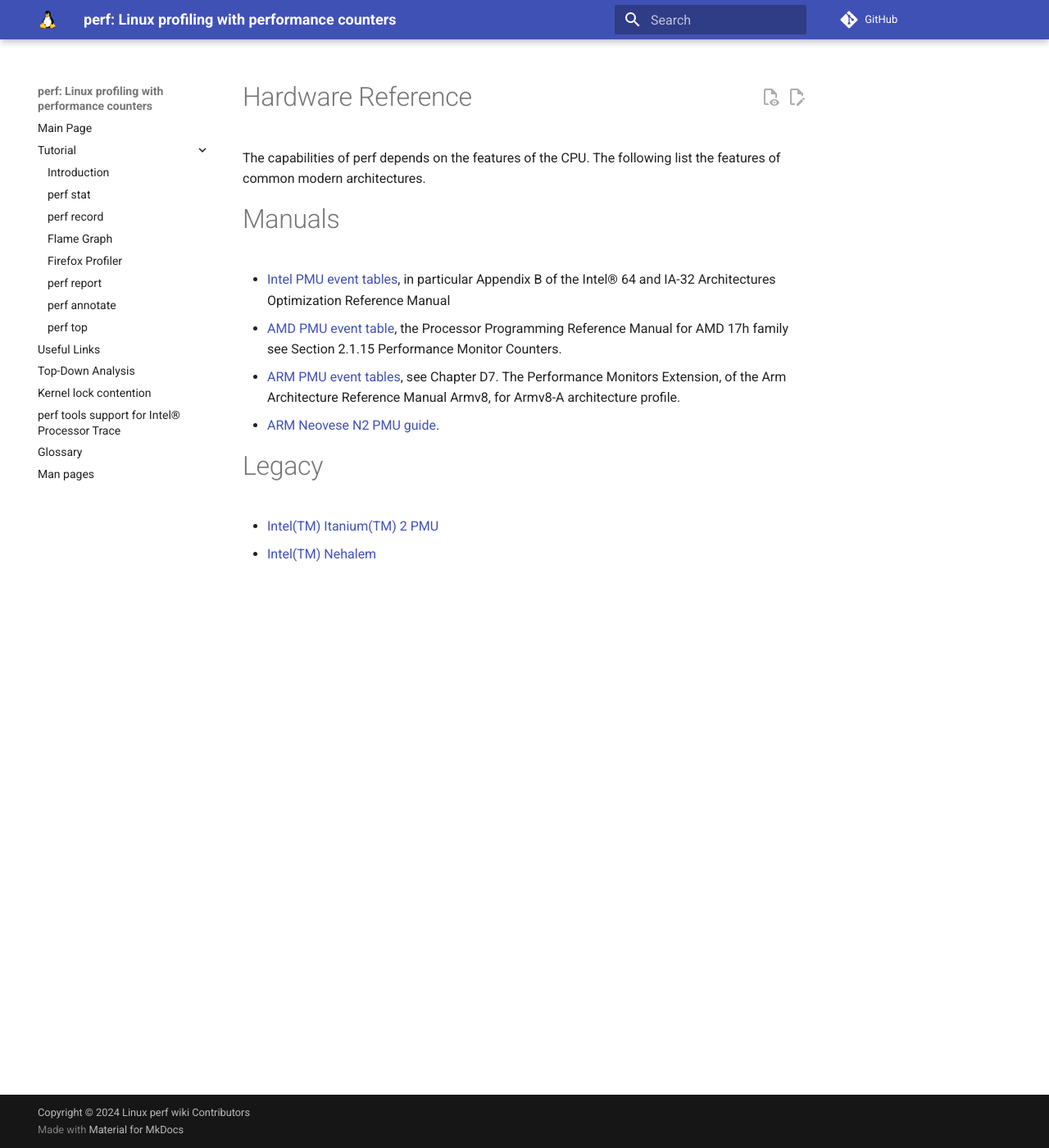
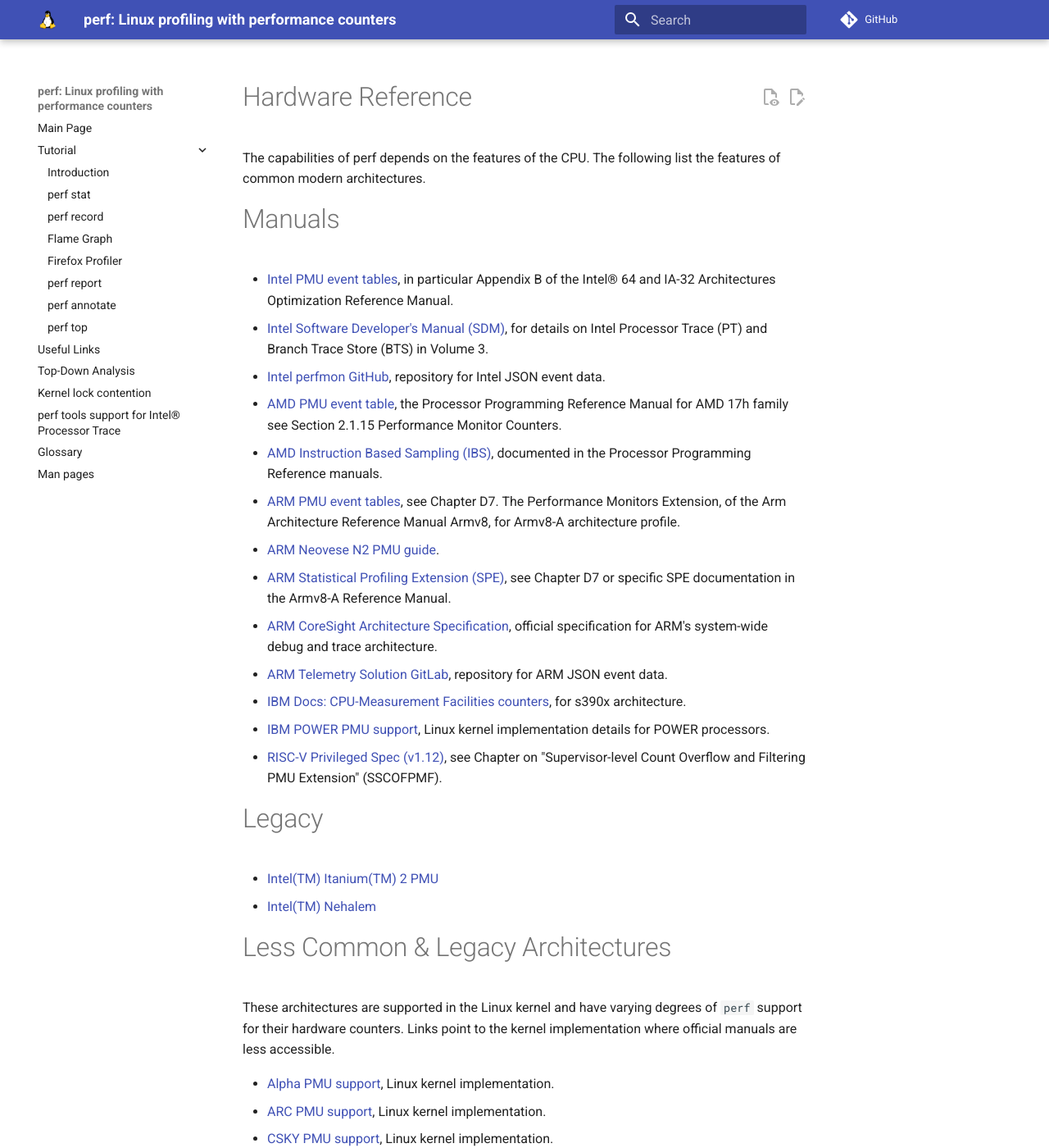
Before and after one commit to perfwiki/main, an MkDocs documentation site: the page built from docs/hardware-reference.md, in a window 1280 px wide and 1400 px high. Shown: the whole window at 82% size. Built offline with MkDocs 1.6.1 and Material for MkDocs 9.7.7, drawn with Linux system fonts in a browser that asks for light colours; comment, search, counter and statistics services are not loaded; some of the changed text lies outside the part shown.

Commit message:
hardware-reference: Add some generally place holder links

```diff
--- a/docs/hardware-reference.md
+++ b/docs/hardware-reference.md
@@ -4,12 +4,35 @@
 
 # Manuals
 
-- [Intel PMU event tables](https://software.intel.com/content/www/us/en/develop/download/intel-64-and-ia-32-architectures-optimization-reference-manual.html), in particular Appendix B of the Intel® 64 and IA-32 Architectures Optimization Reference Manual
-- [AMD PMU event table](https://developer.amd.com/resources/developer-guides-manuals/), the Processor Programming Reference Manual for AMD 17h family see Section 2.1.15 Performance Monitor Counters.
+- [Intel PMU event tables](https://www.intel.com/content/www/us/en/developer/articles/technical/intel-sdm.html), in particular Appendix B of the Intel® 64 and IA-32 Architectures Optimization Reference Manual.
+- [Intel Software Developer's Manual (SDM)](https://www.intel.com/content/www/us/en/developer/articles/technical/intel-sdm.html), for details on Intel Processor Trace (PT) and Branch Trace Store (BTS) in Volume 3.
+- [Intel perfmon GitHub](https://github.com/intel/perfmon), repository for Intel JSON event data.
+- [AMD PMU event table](https://www.amd.com/en/developer/resources/technical-documents.html), the Processor Programming Reference Manual for AMD 17h family see Section 2.1.15 Performance Monitor Counters.
+- [AMD Instruction Based Sampling (IBS)](https://www.amd.com/en/developer/resources/technical-documents.html), documented in the Processor Programming Reference manuals.
 - [ARM PMU event tables](https://developer.arm.com/architectures/cpu-architecture/a-profile/docs), see Chapter D7. The Performance Monitors Extension, of the Arm Architecture Reference Manual Armv8, for Armv8-A architecture profile.
 - [ARM Neovese N2 PMU guide](print/arm_neoverse_n2_pmu_guide_109710_0003_03_en.pdf).
+- [ARM Statistical Profiling Extension (SPE)](https://developer.arm.com/architectures/cpu-architecture/a-profile/docs), see Chapter D7 or specific SPE documentation in the Armv8-A Reference Manual.
+- [ARM CoreSight Architecture Specification](https://developer.arm.com/documentation/ihi0029/latest), official specification for ARM's system-wide debug and trace architecture.
+- [ARM Telemetry Solution GitLab](https://git.gitlab.arm.com/telemetry-solution/telemetry-solution), repository for ARM JSON event data.
+- [IBM Docs: CPU-Measurement Facilities counters](https://www.ibm.com/docs/en/linux-on-z?topic=reference-cpu-measurement-facilities-counters), for s390x architecture.
+- [IBM POWER PMU support](https://git.kernel.org/pub/scm/linux/kernel/git/torvalds/linux.git/tree/arch/powerpc/perf/), Linux kernel implementation details for POWER processors.
+- [RISC-V Privileged Spec (v1.12)](https://github.com/riscv/riscv-isa-manual/releases/download/Priv-v1.12/riscv-privileged-20211203.pdf), see Chapter on "Supervisor-level Count Overflow and Filtering PMU Extension" (SSCOFPMF).
 
 # Legacy
 
 - [Intel(TM) Itanium(TM) 2 PMU](montecito.md)
 - [Intel(TM) Nehalem](nehalem.md)
+
+# Less Common & Legacy Architectures
+
+These architectures are supported in the Linux kernel and have varying degrees of `perf` support for their hardware counters. Links point to the kernel implementation where official manuals are less accessible.
+
+- [Alpha PMU support](https://git.kernel.org/pub/scm/linux/kernel/git/torvalds/linux.git/tree/arch/alpha/kernel/perf_event.c), Linux kernel implementation.
+- [ARC PMU support](https://git.kernel.org/pub/scm/linux/kernel/git/torvalds/linux.git/tree/arch/arc/kernel/perf_event.c), Linux kernel implementation.
+- [CSKY PMU support](https://git.kernel.org/pub/scm/linux/kernel/git/torvalds/linux.git/tree/arch/csky/kernel/perf_event.c), Linux kernel implementation.
+- [LoongArch PMU support](https://git.kernel.org/pub/scm/linux/kernel/git/torvalds/linux.git/tree/arch/loongarch/kernel/perf_event.c), Linux kernel implementation.
+- [MIPS PMU support](https://git.kernel.org/pub/scm/linux/kernel/git/torvalds/linux.git/tree/arch/mips/kernel/perf_event.c), Linux kernel implementation.
+- [PA-RISC (parisc) PMU support](https://git.kernel.org/pub/scm/linux/kernel/git/torvalds/linux.git/tree/arch/parisc/kernel/perf_event.c), Linux kernel implementation.
+- [Sparc PMU support](https://git.kernel.org/pub/scm/linux/kernel/git/torvalds/linux.git/tree/arch/sparc/kernel/perf_event.c), Linux kernel implementation.
+- [SuperH (sh) PMU support](https://git.kernel.org/pub/scm/linux/kernel/git/torvalds/linux.git/tree/arch/sh/kernel/perf_event.c), Linux kernel implementation.
+- [Xtensa PMU support](https://git.kernel.org/pub/scm/linux/kernel/git/torvalds/linux.git/tree/arch/xtensa/kernel/perf_event.c), Linux kernel implementation.
```
